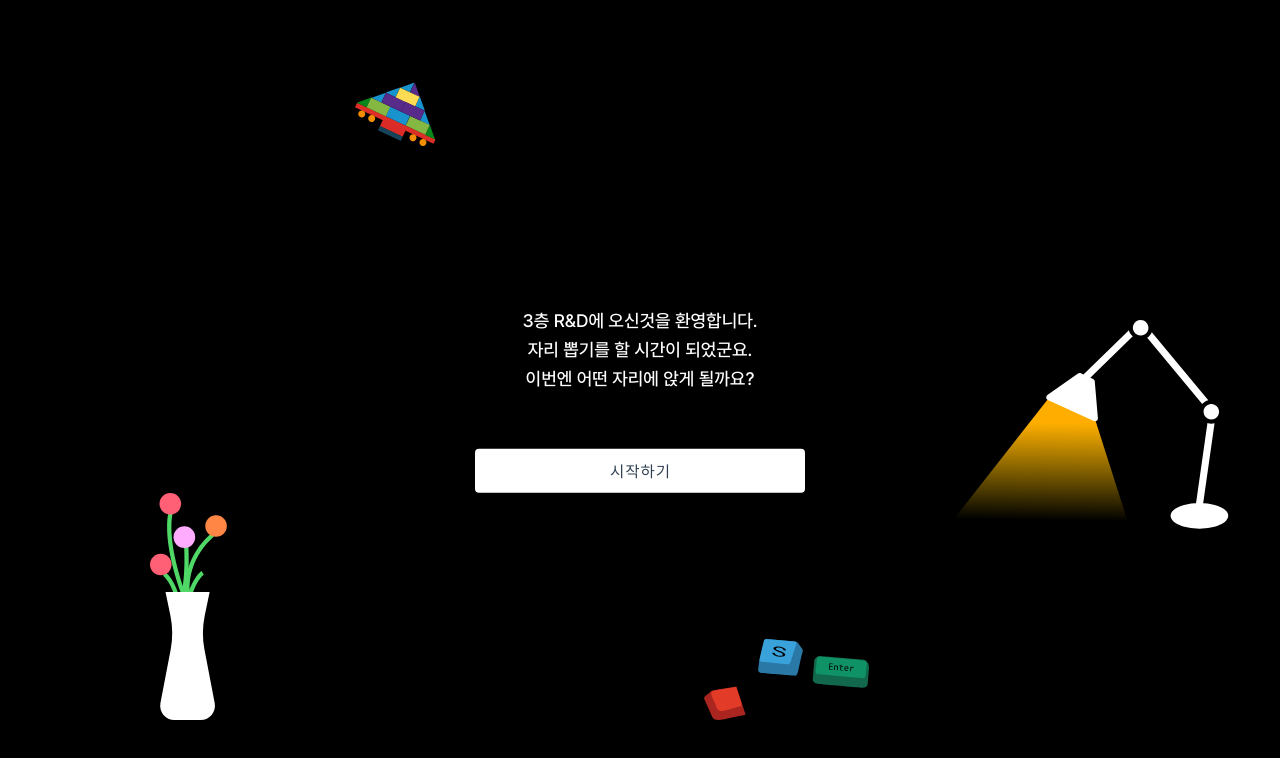
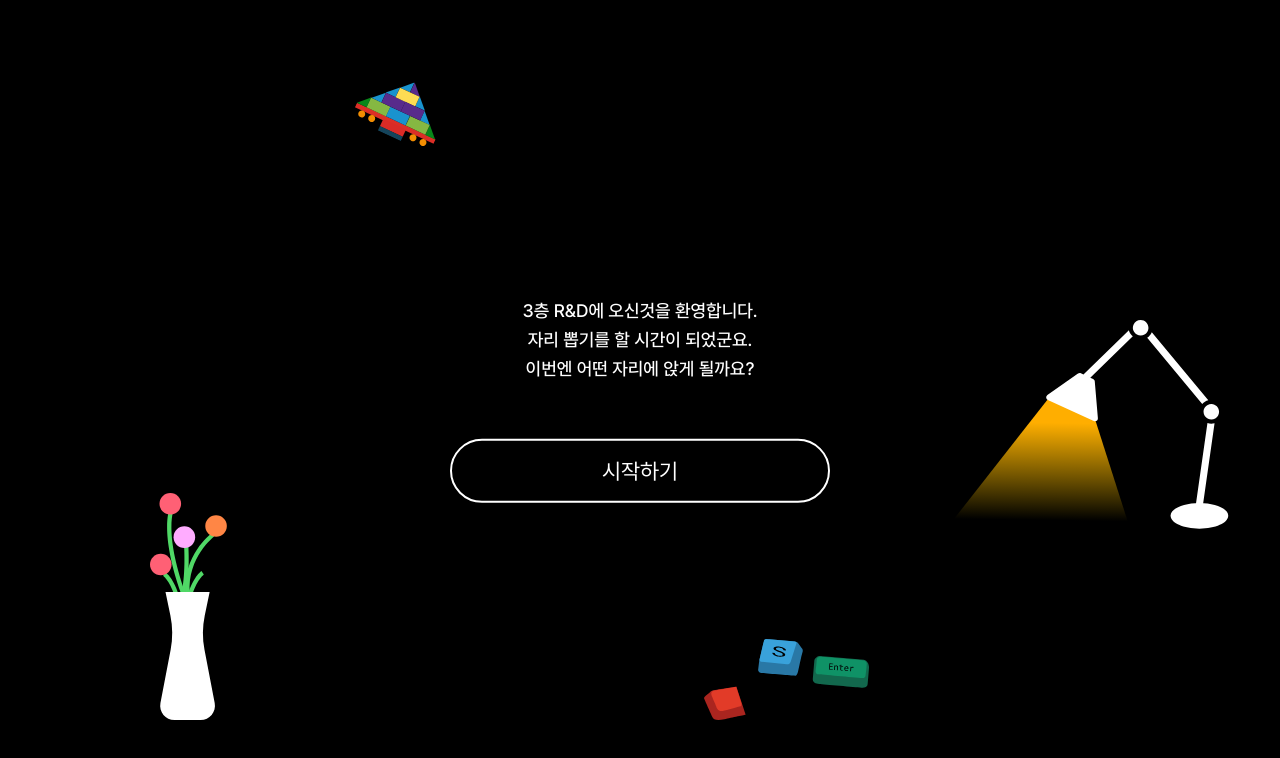
Before and after one commit to kaidu1982/pick-your-seat, a Vue app: page /intro in a window 1280 px wide. Shown: the top 758 px of the page. Built offline with nearby package versions, Linux system fonts and the light colour scheme.

Commit message:
intro 버튼 스타일 변경

```diff
--- a/src/scene/Intro.vue
+++ b/src/scene/Intro.vue
@@ -7,7 +7,9 @@
                 <div>이번엔 어떤 자리에 앉게 될까요?</div>
             </div>
 
-            <v-btn size="large" :width="330" @click="start">시작하기</v-btn>
+            <div class="round-button" @click="start">
+                시작하기
+            </div>
         </div>
         <img src="/etc/flower.svg" style="position: absolute; bottom: 10%; left: 150px;" />
         <img src="/etc/lego.svg" style="position: absolute; top: 8%; left: 350px;" />
@@ -49,6 +51,21 @@ const start = () => {
             }
             margin-bottom: 56px;
         }
+
+        .round-button {
+            cursor: pointer;
+            margin-top: 12px;
+            width: 380px;
+            height: 64px;
+            border-radius: 48px;
+            border: 2px solid #ffffff;
+            align-items: center;
+            display: flex;
+            justify-content: center;
+            color: #ffffff;
+            font-size: 22px;
+            text-align: center;
+        }
     }
 }
 </style>
```
